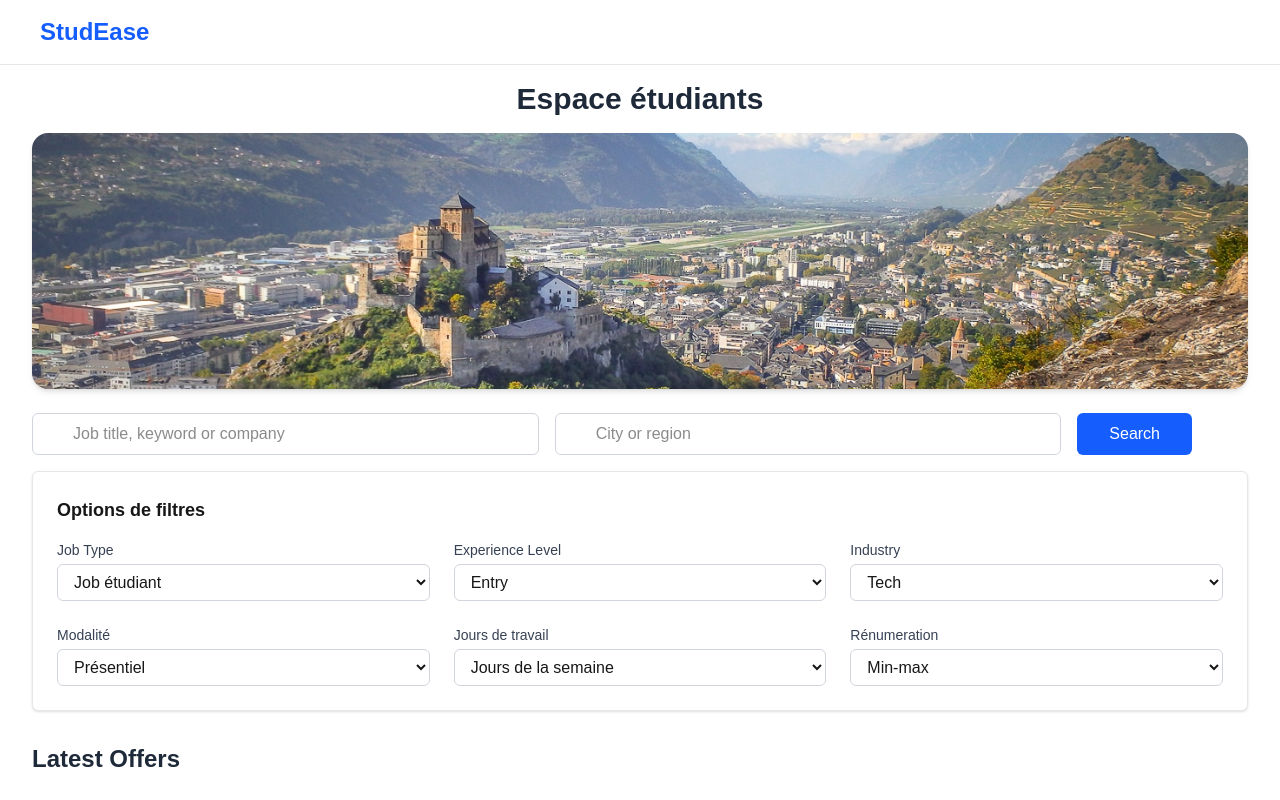
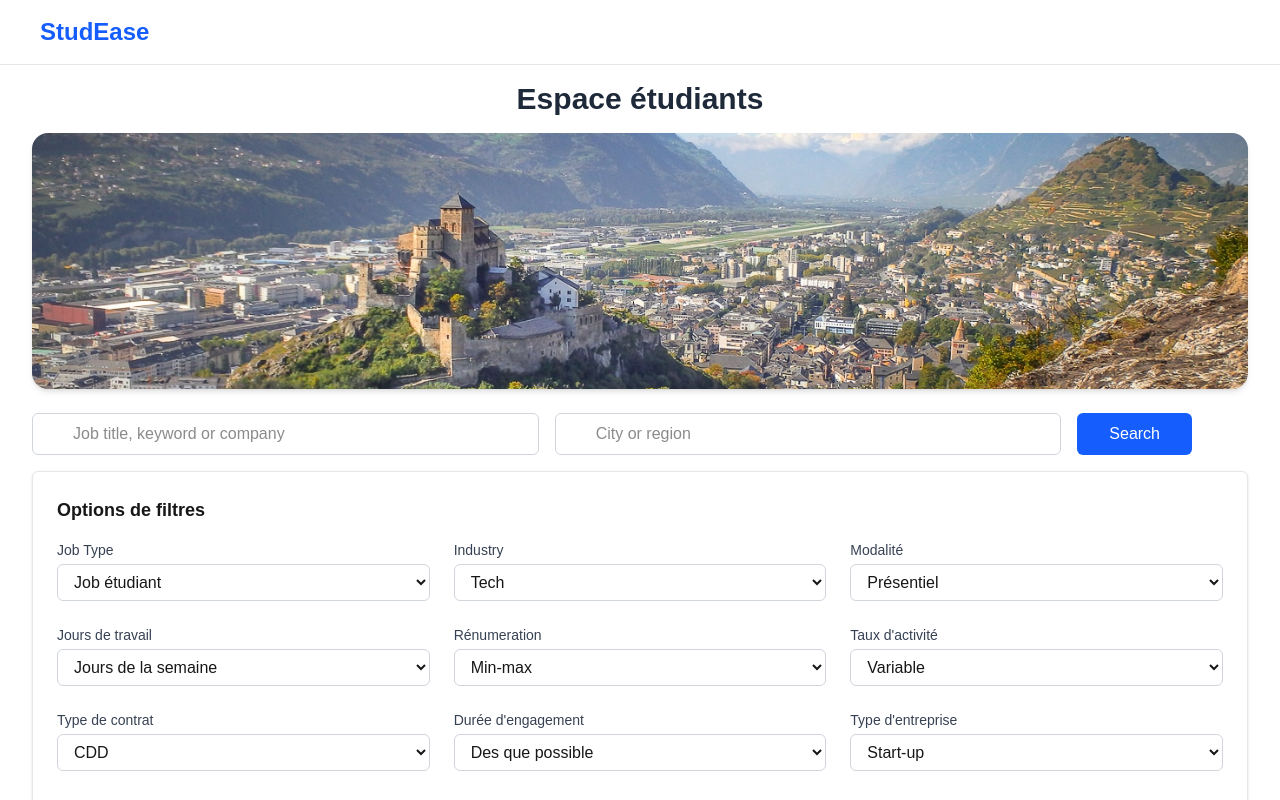
Before and after one commit to kevivois/StudEaseProject, a Next.js app in the folder frontend/: page /studentDashboard in a window 1280 px wide. Both pictures are taken after a click on the button 1228 px from the left and 434 px from the top of the page. Shown: the top 800 px of the page. Built offline with nearby package versions, Linux system fonts and the light colour scheme; some icons are missing.

Commit message:
UI improvement StudentDashboard

```diff
--- a/frontend/src/app/companyDashboard/page.js
+++ b/frontend/src/app/companyDashboard/page.js
@@ -16,7 +16,7 @@ export default function CompanyDashboard() {
             <Header/>
             <div className="max-w-7xl mx-auto px-4 sm:px-6 lg:px-8 py-8">
                 <div className="flex justify-between items-center mb-8">
-                    <h1 className="text-3xl font-bold text-gray-900">Employer Dashboard</h1>
+                    <h1 className="text-3xl font-bold text-gray-900">Company Dashboard</h1>
                     <div className="flex space-x-4">
                         <button
                             className={`px-4 py-2 rounded-md `}
--- a/frontend/src/app/layout.js
+++ b/frontend/src/app/layout.js
@@ -12,8 +12,8 @@ const geistMono = Geist_Mono({
 });
 
 export const metadata = {
-  title: "Create Next App",
-  description: "Generated by create next app",
+  title: "Studease",
+  description: "The website for students and companies",
 };
 
 export default function RootLayout({ children }) {
--- a/frontend/src/app/studentDashboard/page.js
+++ b/frontend/src/app/studentDashboard/page.js
@@ -6,11 +6,13 @@ import LocationOnIcon from '@mui/icons-material/LocationOn';
 import FilterIcon from '@mui/icons-material/FilterAlt';
 import IconButton from '@mui/material/IconButton';
 import Header from '@/app/components';
+import KeyboardArrowDownIcon from '@mui/icons-material/KeyboardArrowDown';
 
 function StudentDashboard() {
   const [searchTerm, setSearchTerm] = useState('');
   const [locationTerm, setLocationTerm] = useState('');
   const [filtersSelected, setFilters] = useState(false);
+  const [jobOffers, setJobOffers] = useState([]);
 
   return (
     <>
@@ -77,14 +79,6 @@ function StudentDashboard() {
                 </select>
               </div>
               <div>
-                <label className="block text-sm font-medium text-gray-700 mb-1">Experience Level</label>
-                <select className="w-full border border-gray-300 rounded-md py-2 px-3 focus:outline-none focus:ring-2 focus:ring-blue-500">
-                  <option>Entry</option>
-                  <option>Mid</option>
-                  <option>Senior</option>
-                </select>
-              </div>
-              <div>
                 <label className="block text-sm font-medium text-gray-700 mb-1">Industry</label>
                 <select className="w-full border border-gray-300 rounded-md py-2 px-3 focus:outline-none focus:ring-2 focus:ring-blue-500">
                   <option>Tech</option>
@@ -120,12 +114,67 @@ function StudentDashboard() {
                   <option>Bénevolat</option>
                 </select>
               </div>
+              <div>
+                <label className="block text-sm font-medium text-gray-700 mb-1">Taux d'activité</label>
+                <select className="w-full border border-gray-300 rounded-md py-2 px-3 focus:outline-none focus:ring-2 focus:ring-blue-500">
+                  <option>Variable</option>
+                  <option>A la tâche/mission</option>
+                  <option>Selon disponibilité</option>
+                </select>
+              </div>
+              <div>
+                <label className="block text-sm font-medium text-gray-700 mb-1">Type de contrat</label>
+                <select className="w-full border border-gray-300 rounded-md py-2 px-3 focus:outline-none focus:ring-2 focus:ring-blue-500">
+                  <option>CDD</option>
+                  <option>CDI</option>
+                  <option>A la tâche/mission</option>
+                  <option>Indépendant</option>
+                </select>
+              </div>
+              <div>
+                <label className="block text-sm font-medium text-gray-700 mb-1">Durée d'engagement</label>
+                <select className="w-full border border-gray-300 rounded-md py-2 px-3 focus:outline-none focus:ring-2 focus:ring-blue-500">
+                  <option>Des que possible</option>
+                </select>
+              </div>
+              <div>
+                <label className="block text-sm font-medium text-gray-700 mb-1">Type d'entreprise</label>
+                <select className="w-full border border-gray-300 rounded-md py-2 px-3 focus:outline-none focus:ring-2 focus:ring-blue-500">
+                  <option>Start-up</option>
+                  <option>PME</option>
+                </select>
+              </div>
+              <div>
+                <label className="block text-sm font-medium text-gray-700 mb-1">Language</label>
+                <select className="w-full border border-gray-300 rounded-md py-2 px-3 focus:outline-none focus:ring-2 focus:ring-blue-500">
+                <option>🇩🇪 Allemand</option>
+                <option>🇬🇧 Anglais</option>
+                <option>🇪🇸 Espagnol</option>
+                <option>🇫🇷 Francais</option>
+                <option>🇮🇹 Italien</option>
+                <option>🌐 Autre langue</option>
+                </select>
+              </div>
             </div>
           </div>
         )}
 
-        <div className="mt-8">
+        <div className="mt-8 flex justify-between items-center">
           <h2 className="text-2xl font-bold text-gray-800">Latest Offers</h2>
+          <div className="flex items-center space-x-2">
+          <span className="text-gray-600">Trier par:</span>
+            <div className="relative">
+              <select className="appearance-none bg-transparent pl-1 pr-6 py-1 text-gray-700 hover:text-gray-600 focus:outline-none focus:text-gray-600 cursor-pointer">
+                <option value="pertinence">Le plus pertinent</option>
+                <option value="recent">Le plus récent</option>
+                <option value="ancien">Le plus ancien</option>
+                <option>Le plus d'activité</option>
+                <option>Le moins d'activité</option>
+                <option value="endroit">Le plus proche</option>
+              </select>
+              <KeyboardArrowDownIcon className="pointer-events-none absolute right-0 top-1 text-gray-400" />
+            </div>
+          </div>
         </div>
       </div>
     </>
```
